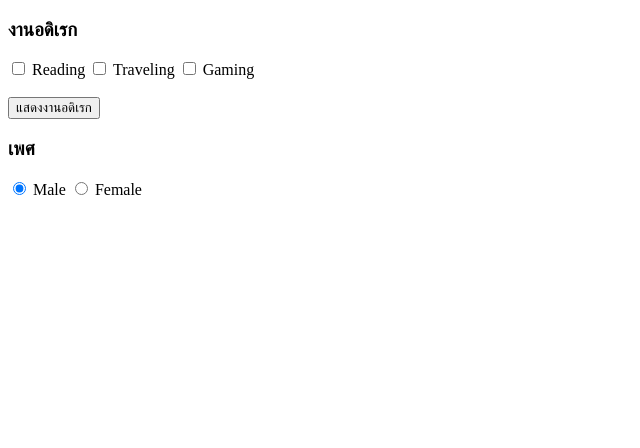
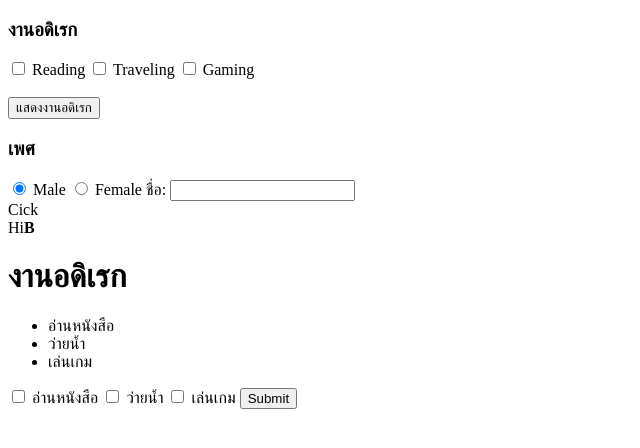
Before and after one commit to puripatsai/241-820-2568, a plain HTML site: page JSDOM/index.html in a window 1280 px wide. Shown: the whole page, without its empty margins (0-640 px from the left). Drawn offline with Linux system fonts and the light colour scheme.

Commit message:
update html

```diff
--- a/JSDOM/index.html
+++ b/JSDOM/index.html
@@ -39,4 +39,83 @@
     </script>
 
 </body>
+
+<body>
+ชื่อ: <input type="text" name="fname" onkeydown="changeFname()"/>
+    <script>
+        //onkeydown event
+        function changeFname() {
+            console.log("Key down event detected");
+            //เลือก input element
+            let inputElement = document.querySelector('input[name="fname"]');
+            //ดึงค่า value
+            console.log(inputElement.value);
+        }
+    </script>
+</body>
+
+<body>
+<div
+onmouseover="OverItem()"
+onmouseup="UpItem()"> Cick</div>
+    <script>
+        function OverItem() {
+            console.log("Mouse over detected");
+        }
+        function UpItem() {
+            console.log("Mouse up detected");
+        }
+        function DownItem() {
+            console.log("Mouse down detected");
+        }
+    </script>
+</body>
+
+<body>
+<div id="hi">Hi <span style="display: none;">A</span></div>
+    <script >
+        let hiDom = document.getElementById("hi");
+        hiDom.innerHTML = "Hi<b>B</b> ";
+
+        console.log(hiDom.textContent);
+        console.log(hiDom.innerText);
+        console.log(hiDom.innerHTML);
+    </script>
+</body>
+
+<body>
+    <h1>งานอดิเรก</h1>
+    <div id="content"></div>
+
+    <ul>
+        <li>อ่านหนังสือ</li>
+        <li>ว่ายน้ำ</li>
+        <li>เล่นเกม</li>
+    </ul>
+
+    <input type="checkbox" name="hobby" value="reading"> อ่านหนังสือ
+    <input type="checkbox" name="hobby" value="swimming"> ว่ายน้ำ
+    <input type="checkbox" name="hobby" value="gaming"> เล่นเกม
+    <button onclick="submitHobby()">Submit</button>
+
+    <script>
+        function submitHobby(){
+            //เลือก ไป checkbox ที่มี name เป็น hobby ทั้งหมด
+            let hobbies = document.querySelectorAll('input[name="hobby"]');
+            let contentHTML = '<ul>';
+            //เอาค่าที่เลือก ออกมา
+            for(let i=0; i<hobbies.length; i++){
+                if(hobbies[i].checked){
+                    contentHTML += '<li>' + hobbies[i].value + '</li>';
+                }
+            }
+            // วนค่าที่เลือก มาแสดงในรูปแบบ ul li ใส่ html
+            contentHTML += '</ul>';
+
+            //ใส่ html ลงใน div id content
+            let contentDiv = document.getElementById('content');
+            contentDiv.innerHTML = contentHTML;
+            }
+    </script>
+</body>
 </html>
```
